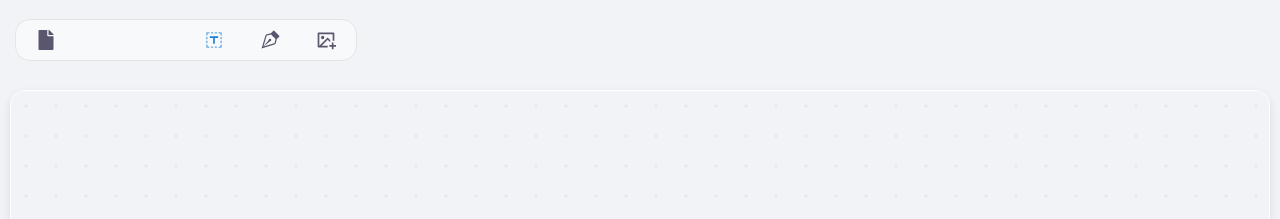
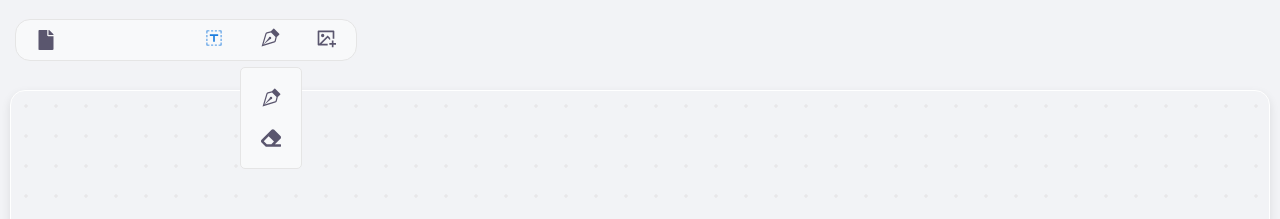
Before and after one commit to vehikl/paint-app, a React (Vite) app: page / in a window 1280 px wide. Both pictures are taken after a click on the icon 214 px from the left and 40 px from the top of the page. Shown: the top 219 px of the page. Built offline with nearby package versions, Linux system fonts and the light colour scheme; some icons are missing.

Commit message:
Add children navbar components

```diff
--- a/src/Components/Navbar.jsx
+++ b/src/Components/Navbar.jsx
@@ -1,33 +1,67 @@
-import React from "react";
-import { FaFile } from "react-icons/fa";
-import { PiCursorBold, PiRectangleBold } from "react-icons/pi";
-import { BsVectorPen } from "react-icons/bs";
-import { RiImageAddLine } from "react-icons/ri";
-import { CgFormatText } from "react-icons/cg";
+import React, {useEffect, useState} from "react";
+import {FaEraser, FaFile} from "react-icons/fa";
+import {PiCursorBold, PiRectangleBold} from "react-icons/pi";
+import {BsVectorPen} from "react-icons/bs";
+import {RiImageAddLine} from "react-icons/ri";
+import {CgFormatText} from "react-icons/cg";
 
-export const Navbar = ({ mouseState, setMouseState }) => {
+export const Navbar = ({mouseState, setMouseState}) => {
+    const [showChildren, setShowChildren] = useState(false);
     const handleMouseStateChange = (state) => {
         setMouseState(state);
     };
 
     const icons = [
-    { icon: PiCursorBold, state: "pointer" },
-    { icon: PiRectangleBold, state: "rectangle" },
-    { icon: CgFormatText, state: "text" },
-    { icon: BsVectorPen, state: "pen" },
-    { icon: RiImageAddLine, state: "image" },
+        {icon: PiCursorBold, state: "pointer"},
+        {icon: PiRectangleBold, state: "rectangle"},
+        {icon: CgFormatText, state: "text"},
+        {
+            icon: BsVectorPen, state: "pen", children:
+                [
+                    {icon: BsVectorPen, state: "pen"},
+                    {icon: FaEraser, state: "eraser"},
+                ]
+        },
+        {icon: RiImageAddLine, state: "image"},
     ];
+    useEffect(() => {
+        const handleKeydown = (e) => {
+           //if clicked is child return
+        }
+        window.addEventListener('mousedown', handleKeydown)
+        return () => {
+            window.removeEventListener('mousedown', handleKeydown)
+        }
+    }, []);
 
     return (
         <div className="navbarContainer">
             <div className="navbar">
                 <FaFile className='navbarIcon'/>
-        {icons.map(({ icon: Icon, state }) => (
+                {icons.map(({icon: Icon, state, children}) => (
+                    <div className={'iconContainer'} key={state}>
+                        <Icon
+                            className={`navbarIcon ${mouseState === state ? "active" : ""}`}
+                            onClick={() => handleMouseStateChange(state)}
+                            onMouseOver={() => setShowChildren(true)}
+                        />
+                        {(children && showChildren) && (
+                            <div className={'childToolDropdown'}>
+                                {children.map(({icon: Icon, state}) => (
                                     <Icon
                                         key={state}
-            className={`navbarIcon ${mouseState === state ? "active" : ""}`}
-            onClick={() => handleMouseStateChange(state)}
+                                        className={`navbarIcon child ${mouseState === state ? "active" : ""}`}
+                                        onClick={() => {
+                                            handleMouseStateChange(state)
+                                            setShowChildren(false)
+                                        }}
                                     />
+                                    ))
+                                }
+                            </div>
+                        )}
+                    </div>
+
                 ))}
             </div>
         </div>
--- a/src/Resources/App.css
+++ b/src/Resources/App.css
@@ -36,6 +36,7 @@
 
 .navbarIcon:hover, .navbarIcon.active {
     color: #1c7dde;
+    position: relative;
 }
 
 .myCanvasContainer {
@@ -58,7 +59,7 @@
 }
 
 .myCanvas::before,
-.myCanvasr::after {
+.myCanvas::after {
     content: "";
     position: absolute;
     top: 0;
@@ -70,3 +71,18 @@
     pointer-events: none;
     z-index: -1; /* Set a lower z-index value than the page-wrapper */
 }
+
+.childToolDropdown {
+    position: absolute;
+    display:flex;
+    flex-direction: column;
+    z-index: 1;
+    height: 60px;
+    background-color: #F8F9FA;
+    border: 0.5px solid #E5E5E5;
+    border-radius: 5px;
+    padding:20px;
+    margin: 15px -20px;
+    align-items: center;
+    justify-content: space-between;
+}
```
Lines whose indentation alone changed are shown as unchanged.
